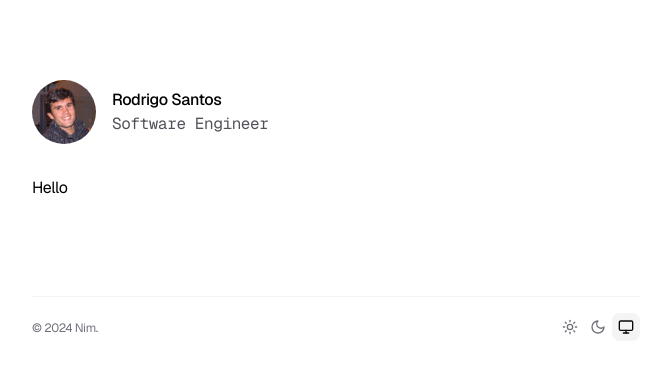
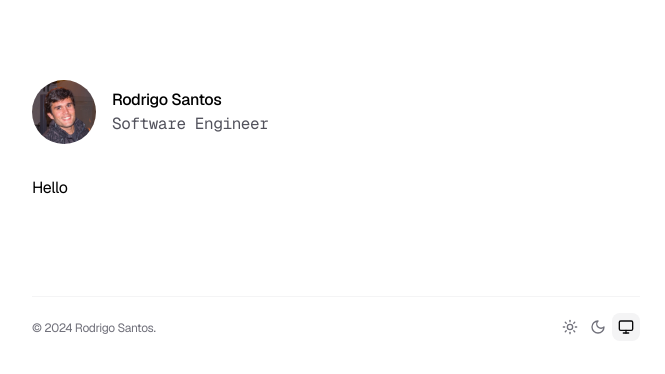
Before and after one commit to RodrigoRafaelSantos7/portfolio, a Next.js app: page / in a window 1280 px wide. Shown: the top 374 px of the page, without its empty margins (304-969 px from the left). Built offline with nearby package versions, Linux system fonts and the light colour scheme.

Commit message:
Update: footer with current year and personalized text

```diff
--- a/src/app/footer.tsx
+++ b/src/app/footer.tsx
@@ -72,8 +72,8 @@ export function Footer() {
       <div className="flex items-center justify-between">
         <a href="https://github.com/ibelick/nim" target="_blank">
           <TextLoop className="text-xs text-zinc-500">
-            <span>© 2024 Nim.</span>
-            <span>Built with Motion-Primitives.</span>
+            <span>© {new Date().getFullYear()} Rodrigo Santos.</span>
+            <span>Built with ☕.</span>
           </TextLoop>
         </a>
         <div className="text-xs text-zinc-400">
```
